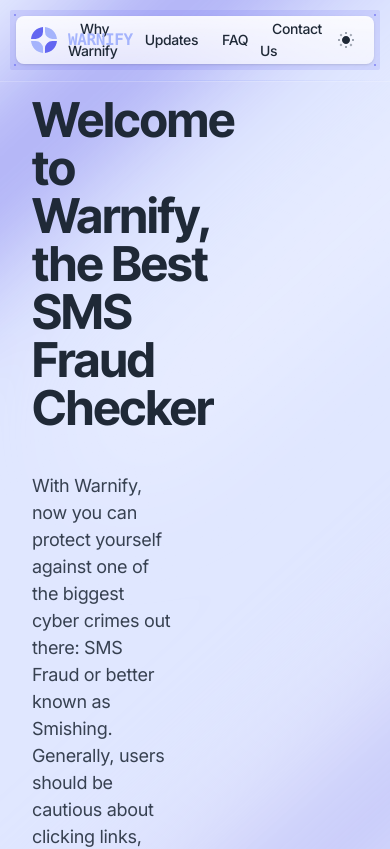
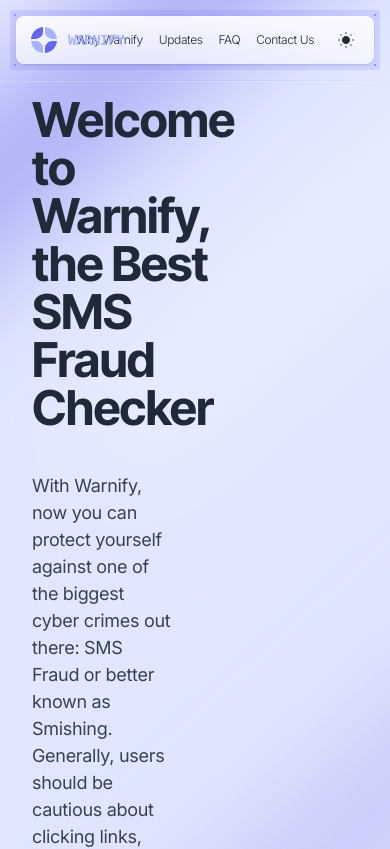
Before and after one commit to Warnify/App, a Next.js app: page / in a window 390 px wide. Shown: the top 849 px of the page. Built offline with nearby package versions, Linux system fonts and the light colour scheme.

Commit message:
making header mobile responsive

```diff
--- a/components/ui/header.tsx
+++ b/components/ui/header.tsx
@@ -29,13 +29,13 @@
               </Link>
             </div>
 
-            <h1 className="absolute ml-8 justify-start font-bold text-indigo-300 font-mono uppercase px-2">Warnify</h1>
+            <h1 className="absolute text-sm md:text-lg ml-8 justify-start font-bold text-indigo-300 font-mono uppercase px-2">Warnify</h1>
             {/* Navigation links */}
             <nav className="flex">
-              <ul className="flex items-center sm:gap-x-3 text-sm font-medium">
+              <ul className="flex items-center text-xs font-light sm:gap-x-3 sm:font-medium">
                 <li>
                   <Link
-                    className="text-gray-800 dark:text-gray-200 rounded-lg hover:bg-indigo-100 dark:hover:bg-gray-800/30 py-1.5 px-3"
+                    className="text-gray-800 dark:text-gray-200 rounded-lg hover:bg-indigo-100 dark:hover:bg-gray-800/30 py-1.5 px-2 md:px-3"
                     href="/why_warnify"
                   >
                     Why Warnify
@@ -43,7 +43,7 @@
                 </li>
                 <li>
                   <Link
-                    className="text-gray-800 dark:text-gray-200 rounded-lg hover:bg-indigo-100 dark:hover:bg-gray-800/30 py-1.5 px-3"
+                    className="text-gray-800 dark:text-gray-200 rounded-lg hover:bg-indigo-100 dark:hover:bg-gray-800/30 py-1.5 px-2 md:px-3"
                     href="/updates"
                   >
                     Updates
@@ -51,7 +51,7 @@
                 </li>
                 <li>
                   <Link
-                    className="text-gray-800 dark:text-gray-200 rounded-lg hover:bg-indigo-100 dark:hover:bg-gray-800/30 transition-colors py-1.5 px-3"
+                    className="text-gray-800 dark:text-gray-200 rounded-lg hover:bg-indigo-100 dark:hover:bg-gray-800/30 transition-colors py-1.5 px-2 md:px-3"
                     href="/faq"
                   >
                     FAQ
@@ -59,7 +59,7 @@
                 </li>
                 <li>
                   <Link
-                    className="text-gray-800 dark:text-gray-200 rounded-lg hover:bg-indigo-100 dark:hover:bg-gray-800/30 transition-colors py-1.5 px-3"
+                    className="text-gray-800 dark:text-gray-200 rounded-lg hover:bg-indigo-100 dark:hover:bg-gray-800/30 transition-colors py-1.5 px-2 md:px-3"
                     href="/contact"
                   >
                     Contact Us
```
